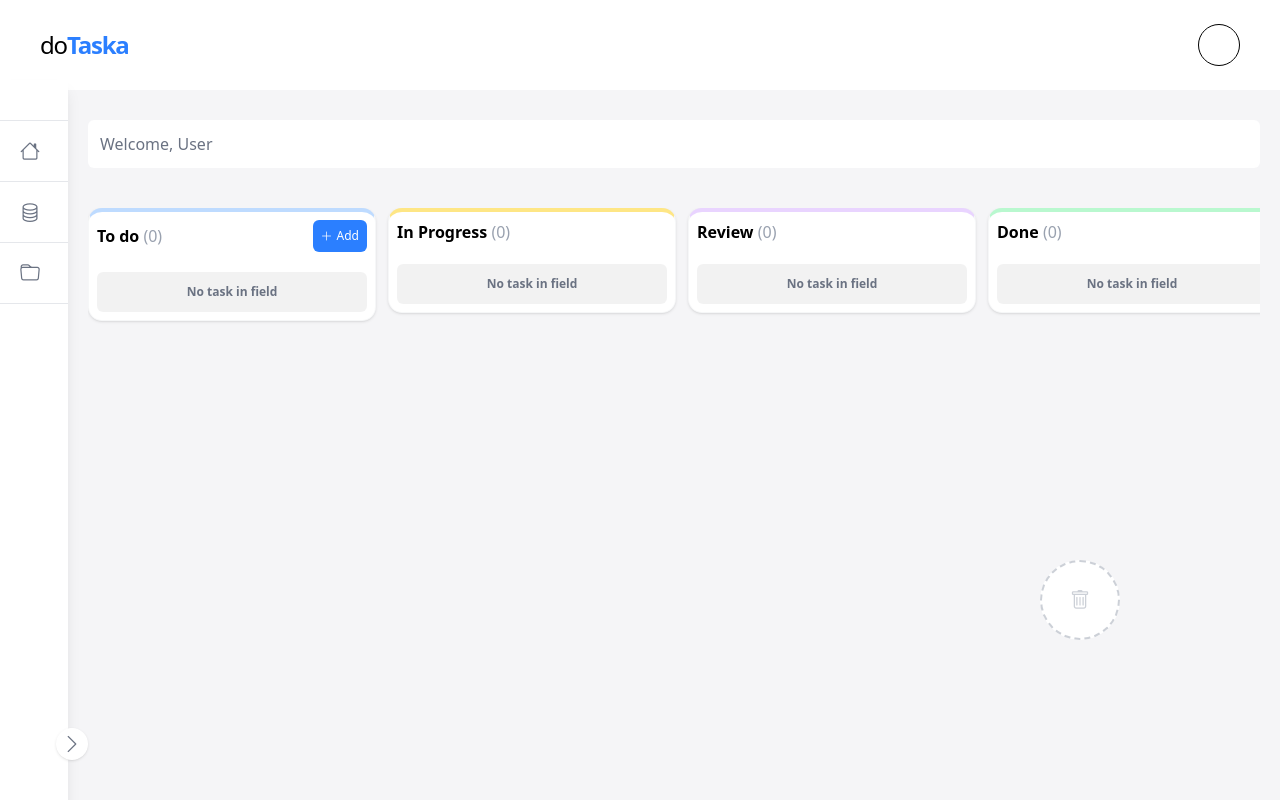
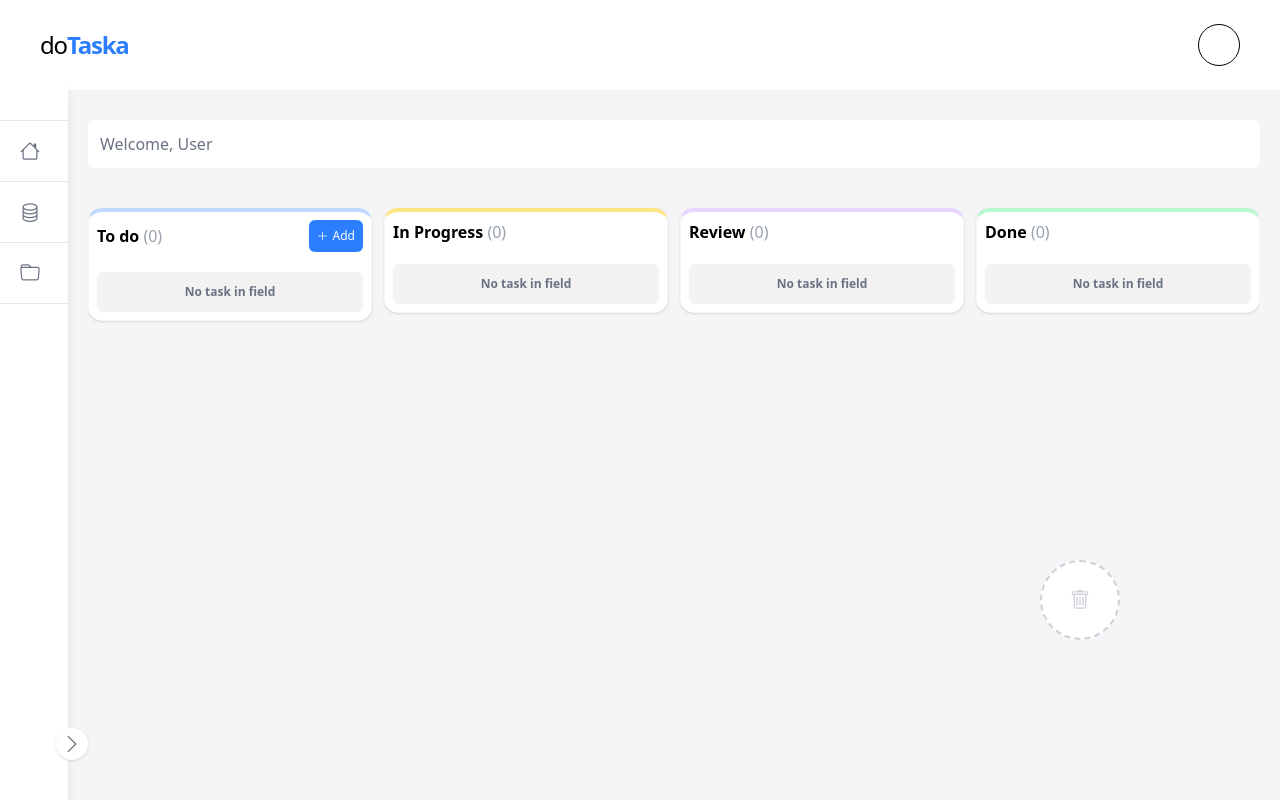
Before and after one commit to AkhatorEnosa/taska, a React (Vite) app: page / in a window 1280 px wide. Built offline with nearby package versions, Linux system fonts and the light colour scheme.

Commit message:
reponsive columns

```diff
--- a/src/components/Column.tsx
+++ b/src/components/Column.tsx
@@ -24,7 +24,7 @@ const Column: React.FC<ColumnProps> = ({ title, status, includeButton }) => {
       animate={{ opacity: 1, y: 0 }}
       transition={{ duration: 0.5 }}
       layout
-      className={`w-72 h-fit flex flex-col gap-5 rounded-[14px] shadow border-t-4 bg-white ${status == 'done' ? "border-t-green-200" : status == 'doing' ? "border-t-amber-200" : status == 'review' ? "border-t-purple-200" : "border-t-blue-200"} border-[1px] border-gray-300/20 p-2 shrink-0`}>
+      className={`w-72 lg:w-full h-fit flex flex-col gap-5 rounded-[14px] shadow border-t-4 bg-white ${status == 'done' ? "border-t-green-200" : status == 'doing' ? "border-t-amber-200" : status == 'review' ? "border-t-purple-200" : "border-t-blue-200"} border-[1px] border-gray-300/20 p-2 shrink-0`}>
         <header className="flex justify-between items-center">
             <p className="font-semibold">{title} <span className="font-normal text-gray-400">{`(${filteredTasks.length})`}</span></p>
             {includeButton
--- a/src/sections/Content.tsx
+++ b/src/sections/Content.tsx
@@ -58,7 +58,7 @@ const Content: React.FC = () => {
           </h3>
           <section
             ref={scrollContainerRef}
-            className="group flex gap-3 h-full w-full overflow-scroll pb-10 justify-start lg;pr-0">
+            className="group flex lg:grid grid-cols-4 gap-3 h-full w-full overflow-scroll pb-10 justify-start lg;pr-0">
             <Column
               title="To do"
               status="todo"
```
